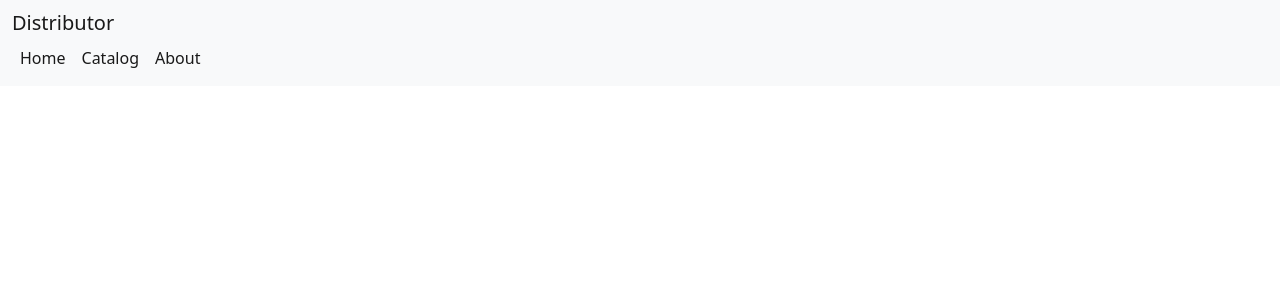
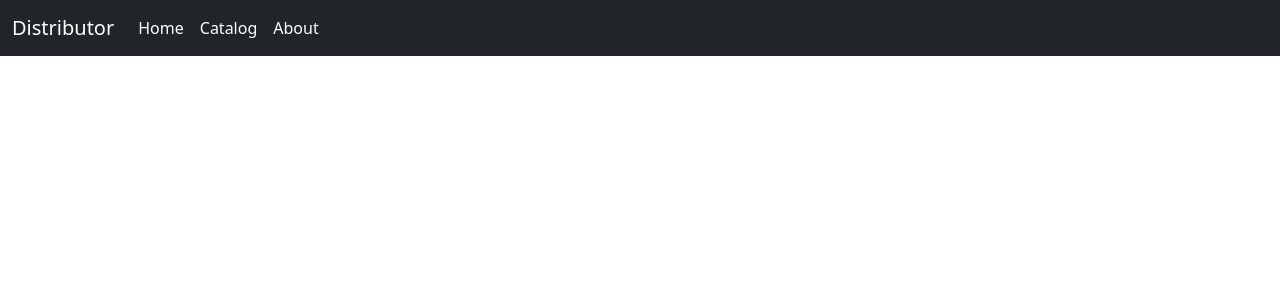
Before and after one commit to Heartless-Caesar/Distributor, a React (Create React App) app in the folder distributor/: page / in a window 1280 px wide. Shown: the top 300 px of the page. Built offline with nearby package versions, Linux system fonts and the light colour scheme.

Commit message:
Update to direcory

```diff
--- a/distributor/src/Homepage.js
+++ b/distributor/src/Homepage.js
@@ -1,33 +1,10 @@
 import 'bootstrap/dist/css/bootstrap.css'
-
+import Navbar from './Navbar'
 const Body = () => {
     return (
-        <nav className="navbar navbar-expand-sm navbar-light bg-light">
-            <div className="container-fluid">
-                <div>
-                    <a className="navbar-brand">Distributor</a>
-                    <div className="collapse navbar-collapse">
-                        <ul className="navbar-nav">
-                            <li className="nav-item">
-                                <a className="nav-link active" href="#Home">
-                                    Home
-                                </a>
-                            </li>
-                            <li className="nav-item">
-                                <a className="nav-link active" href="#Catalog">
-                                    Catalog
-                                </a>
-                            </li>
-                            <li className="nav-item">
-                                <a className="nav-link active" href="#About">
-                                    About
-                                </a>
-                            </li>
-                        </ul>
-                    </div>
-                </div>
-            </div>
-        </nav>
+        <>
+            <Navbar />
+        </>
     )
 }
 
--- /dev/null
+++ b/distributor/src/Navbar.js
@@ -0,0 +1,35 @@
+const Navbar = () => {
+    return (
+        <nav className="navbar navbar-expand-sm navbar-dark bg-dark">
+            <div className="container-fluid">
+                <div>
+                    <div className="collapse navbar-collapse">
+                        <ul className="navbar-nav">
+                            <a className="navbar-brand" href="#Home">
+                                Distributor
+                            </a>
+
+                            <li className="nav-item">
+                                <a className="nav-link active" href="#Home">
+                                    Home
+                                </a>
+                            </li>
+                            <li className="nav-item">
+                                <a className="nav-link active" href="#Catalog">
+                                    Catalog
+                                </a>
+                            </li>
+                            <li className="nav-item">
+                                <a className="nav-link active" href="#About">
+                                    About
+                                </a>
+                            </li>
+                        </ul>
+                    </div>
+                </div>
+            </div>
+        </nav>
+    )
+}
+
+export default Navbar
```
